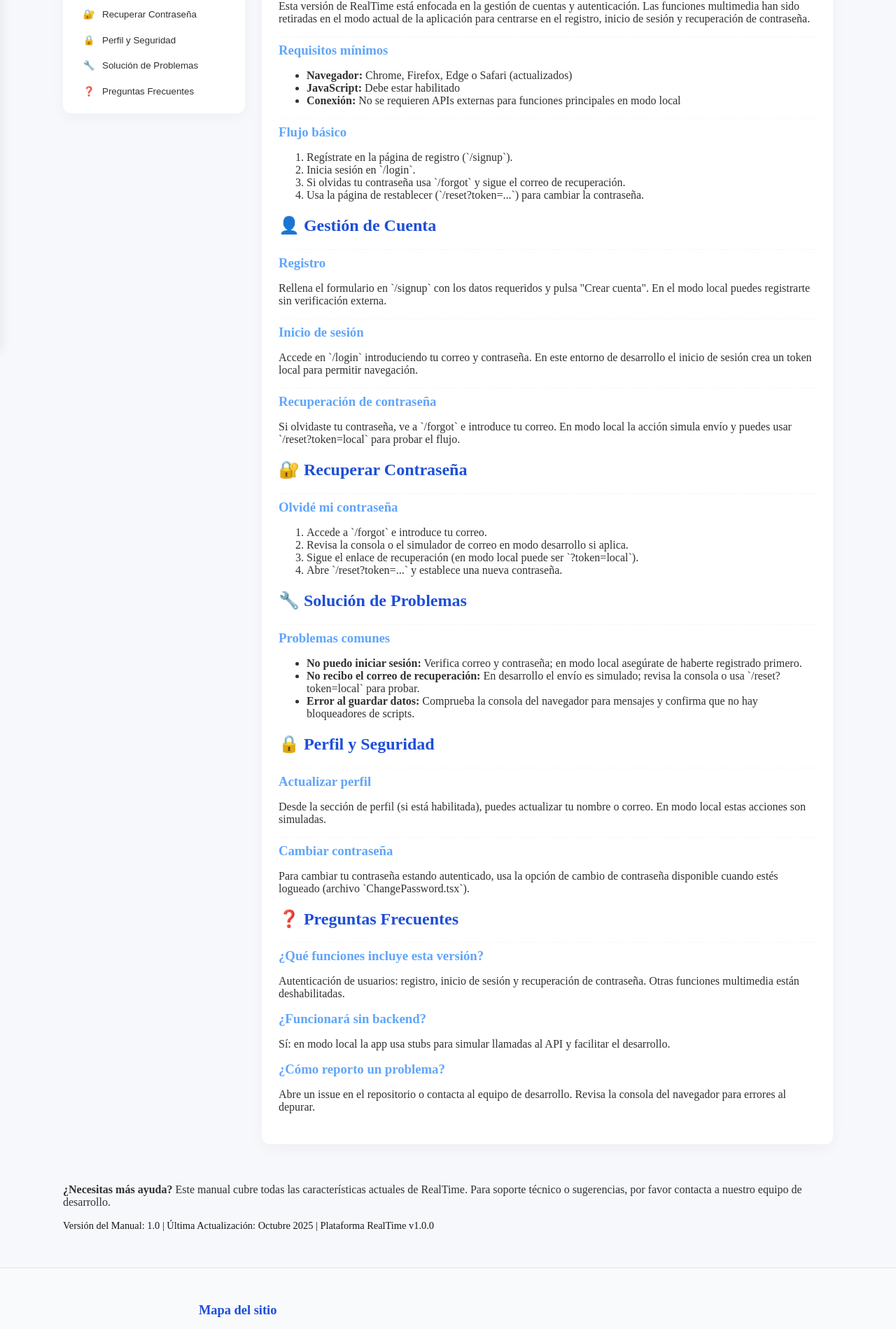
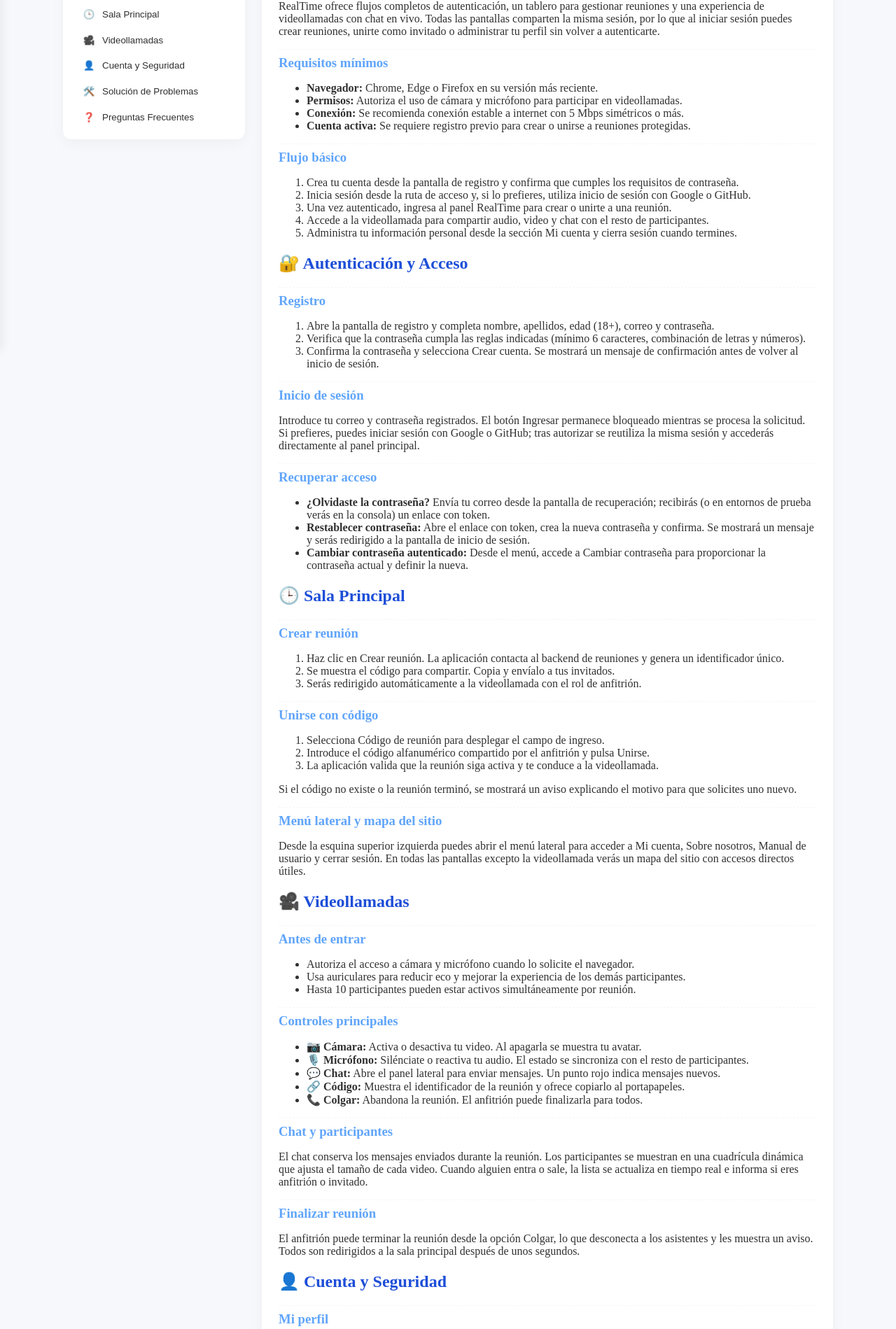
Before and after one commit to cordobabrayan2005/frontend_RealTime, a React (Vite) app: page /user-manual in a window 1280 px wide. Shown: the part 299-2198 px from the top of the page at 70% size. Built offline with nearby package versions, Linux system fonts and the light colour scheme; no server answers.

Commit message:
Update User manual

```diff
--- a/src/pages/UserManual.tsx
+++ b/src/pages/UserManual.tsx
@@ -19,10 +19,11 @@ export default function UserManual() {
    */
   const sections = [
     { id: "getting-started", title: "Primeros Pasos", icon: "🚀" },
-    { id: "account-management", title: "Gestión de Cuenta", icon: "👤" },
-    { id: "password-recovery", title: "Recuperar Contraseña", icon: "🔐" },
-    { id: "profile-security", title: "Perfil y Seguridad", icon: "🔒" },
-    { id: "troubleshooting", title: "Solución de Problemas", icon: "🔧" },
+    { id: "authentication", title: "Autenticación y Acceso", icon: "🔐" },
+    { id: "realtime-home", title: "Sala Principal", icon: "🕒" },
+    { id: "videocall", title: "Videollamadas", icon: "🎥" },
+    { id: "account-security", title: "Cuenta y Seguridad", icon: "👤" },
+    { id: "troubleshooting", title: "Solución de Problemas", icon: "🛠️" },
     { id: "faq", title: "Preguntas Frecuentes", icon: "❓" }
   ];
 
@@ -48,7 +49,7 @@ export default function UserManual() {
             <img src="/sinFondo.png" alt="RealTime" style={{width: 84, height: 'auto'}} />
             <div>
               <h1 id="manual-title">Manual de Usuario de RealTime</h1>
-              <p className="manual-subtitle">Guía para las funcionalidades actuales (autenticación)</p>
+              <p className="manual-subtitle">Guía para las funcionalidades actuales (autenticación, reuniones y videollamadas)</p>
             </div>
           </div>
           <div style={{marginTop: 10}}>
@@ -85,93 +86,174 @@ export default function UserManual() {
             <article className="content-block">
               <h3>Sobre este proyecto</h3>
               <p>
-                Esta versión de RealTime está enfocada en la gestión de cuentas y autenticación. Las
-                funciones multimedia han sido retiradas en el modo actual de la aplicación para centrarse
-                en el registro, inicio de sesión y recuperación de contraseña.
+                RealTime ofrece flujos completos de autenticación, un tablero para gestionar reuniones y una experiencia de videollamadas con chat en vivo.
+                Todas las pantallas comparten la misma sesión, por lo que al iniciar sesión puedes crear reuniones, unirte como invitado o administrar tu perfil sin volver a autenticarte.
               </p>
             </article>
 
             <article className="content-block">
               <h3>Requisitos mínimos</h3>
               <ul>
-                <li><strong>Navegador:</strong> Chrome, Firefox, Edge o Safari (actualizados)</li>
-                <li><strong>JavaScript:</strong> Debe estar habilitado</li>
-                <li><strong>Conexión:</strong> No se requieren APIs externas para funciones principales en modo local</li>
+                <li><strong>Navegador:</strong> Chrome, Edge o Firefox en su versión más reciente.</li>
+                <li><strong>Permisos:</strong> Autoriza el uso de cámara y micrófono para participar en videollamadas.</li>
+                <li><strong>Conexión:</strong> Se recomienda conexión estable a internet con 5 Mbps simétricos o más.</li>
+                <li><strong>Cuenta activa:</strong> Se requiere registro previo para crear o unirse a reuniones protegidas.</li>
               </ul>
             </article>
 
             <article className="content-block">
               <h3>Flujo básico</h3>
               <ol>
-                <li>Regístrate en la página de registro (`/signup`).</li>
-                <li>Inicia sesión en `/login`.</li>
-                <li>Si olvidas tu contraseña usa `/forgot` y sigue el correo de recuperación.</li>
-                <li>Usa la página de restablecer (`/reset?token=...`) para cambiar la contraseña.</li>
+                <li>Crea tu cuenta desde la pantalla de registro y confirma que cumples los requisitos de contraseña.</li>
+                <li>Inicia sesión desde la ruta de acceso y, si lo prefieres, utiliza inicio de sesión con Google o GitHub.</li>
+                <li>Una vez autenticado, ingresa al panel RealTime para crear o unirte a una reunión.</li>
+                <li>Accede a la videollamada para compartir audio, video y chat con el resto de participantes.</li>
+                <li>Administra tu información personal desde la sección Mi cuenta y cierra sesión cuando termines.</li>
               </ol>
             </article>
           </section>
 
-          {/* Account Management Section */}
-          <section id="account-management" className="manual-section" aria-labelledby="account-title">
-            <h2 id="account-title">👤 Gestión de Cuenta</h2>
+          {/* Authentication Section */}
+          <section id="authentication" className="manual-section" aria-labelledby="auth-title">
+            <h2 id="auth-title">🔐 Autenticación y Acceso</h2>
 
             <article className="content-block">
               <h3>Registro</h3>
-              <p>Rellena el formulario en `/signup` con los datos requeridos y pulsa "Crear cuenta". En el modo local puedes registrarte sin verificación externa.</p>
+              <ol>
+                <li>Abre la pantalla de registro y completa nombre, apellidos, edad (18+), correo y contraseña.</li>
+                <li>Verifica que la contraseña cumpla las reglas indicadas (mínimo 6 caracteres, combinación de letras y números).</li>
+                <li>Confirma la contraseña y selecciona Crear cuenta. Se mostrará un mensaje de confirmación antes de volver al inicio de sesión.</li>
+              </ol>
             </article>
 
             <article className="content-block">
               <h3>Inicio de sesión</h3>
-              <p>Accede en `/login` introduciendo tu correo y contraseña. En este entorno de desarrollo el inicio de sesión crea un token local para permitir navegación.</p>
+              <p>
+                Introduce tu correo y contraseña registrados. El botón Ingresar permanece bloqueado mientras se procesa la solicitud.
+                Si prefieres, puedes iniciar sesión con Google o GitHub; tras autorizar se reutiliza la misma sesión y accederás directamente al panel principal.
+              </p>
             </article>
 
             <article className="content-block">
-              <h3>Recuperación de contraseña</h3>
-              <p>Si olvidaste tu contraseña, ve a `/forgot` e introduce tu correo. En modo local la acción simula envío y puedes usar `/reset?token=local` para probar el flujo.</p>
+              <h3>Recuperar acceso</h3>
+              <ul>
+                <li><strong>¿Olvidaste la contraseña?</strong> Envía tu correo desde la pantalla de recuperación; recibirás (o en entornos de prueba verás en la consola) un enlace con token.</li>
+                <li><strong>Restablecer contraseña:</strong> Abre el enlace con token, crea la nueva contraseña y confirma. Se mostrará un mensaje y serás redirigido a la pantalla de inicio de sesión.</li>
+                <li><strong>Cambiar contraseña autenticado:</strong> Desde el menú, accede a Cambiar contraseña para proporcionar la contraseña actual y definir la nueva.</li>
+              </ul>
             </article>
           </section>
 
-          {/* Password recovery Section */}
-          <section id="password-recovery" className="manual-section" aria-labelledby="pwd-title">
-            <h2 id="pwd-title">🔐 Recuperar Contraseña</h2>
+          {/* RealTime Home Section */}
+          <section id="realtime-home" className="manual-section" aria-labelledby="realtime-title">
+            <h2 id="realtime-title">🕒 Sala Principal</h2>
 
             <article className="content-block">
-              <h3>Olvidé mi contraseña</h3>
+              <h3>Crear reunión</h3>
               <ol>
-                <li>Accede a `/forgot` e introduce tu correo.</li>
-                <li>Revisa la consola o el simulador de correo en modo desarrollo si aplica.</li>
-                <li>Sigue el enlace de recuperación (en modo local puede ser `?token=local`).</li>
-                <li>Abre `/reset?token=...` y establece una nueva contraseña.</li>
+                <li>Haz clic en Crear reunión. La aplicación contacta al backend de reuniones y genera un identificador único.</li>
+                <li>Se muestra el código para compartir. Copia y envíalo a tus invitados.</li>
+                <li>Serás redirigido automáticamente a la videollamada con el rol de anfitrión.</li>
               </ol>
+            </article>
+
+            <article className="content-block">
+              <h3>Unirse con código</h3>
+              <ol>
+                <li>Selecciona Código de reunión para desplegar el campo de ingreso.</li>
+                <li>Introduce el código alfanumérico compartido por el anfitrión y pulsa Unirse.</li>
+                <li>La aplicación valida que la reunión siga activa y te conduce a la videollamada.</li>
+              </ol>
+              <p>Si el código no existe o la reunión terminó, se mostrará un aviso explicando el motivo para que solicites uno nuevo.</p>
+            </article>
+
+            <article className="content-block">
+              <h3>Menú lateral y mapa del sitio</h3>
+              <p>
+                Desde la esquina superior izquierda puedes abrir el menú lateral para acceder a Mi cuenta, Sobre nosotros, Manual de usuario y cerrar sesión.
+                En todas las pantallas excepto la videollamada verás un mapa del sitio con accesos directos útiles.
+              </p>
+            </article>
+          </section>
+
+          {/* Videocall Section */}
+          <section id="videocall" className="manual-section" aria-labelledby="videocall-title">
+            <h2 id="videocall-title">🎥 Videollamadas</h2>
+
+            <article className="content-block">
+              <h3>Antes de entrar</h3>
+              <ul>
+                <li>Autoriza el acceso a cámara y micrófono cuando lo solicite el navegador.</li>
+                <li>Usa auriculares para reducir eco y mejorar la experiencia de los demás participantes.</li>
+                <li>Hasta 10 participantes pueden estar activos simultáneamente por reunión.</li>
+              </ul>
+            </article>
+
+            <article className="content-block">
+              <h3>Controles principales</h3>
+              <ul>
+                <li><strong>📷 Cámara:</strong> Activa o desactiva tu video. Al apagarla se muestra tu avatar.</li>
+                <li><strong>🎙️ Micrófono:</strong> Silénciate o reactiva tu audio. El estado se sincroniza con el resto de participantes.</li>
+                <li><strong>💬 Chat:</strong> Abre el panel lateral para enviar mensajes. Un punto rojo indica mensajes nuevos.</li>
+                <li><strong>🔗 Código:</strong> Muestra el identificador de la reunión y ofrece copiarlo al portapapeles.</li>
+                <li><strong>📞 Colgar:</strong> Abandona la reunión. El anfitrión puede finalizarla para todos.</li>
+              </ul>
+            </article>
+
+            <article className="content-block">
+              <h3>Chat y participantes</h3>
+              <p>
+                El chat conserva los mensajes enviados durante la reunión. Los participantes se muestran en una cuadrícula dinámica que ajusta el tamaño de cada video.
+                Cuando alguien entra o sale, la lista se actualiza en tiempo real e informa si eres anfitrión o invitado.
+              </p>
+            </article>
+
+            <article className="content-block">
+              <h3>Finalizar reunión</h3>
+              <p>
+                El anfitrión puede terminar la reunión desde la opción Colgar, lo que desconecta a los asistentes y les muestra un aviso. Todos son redirigidos a la sala principal después de unos segundos.
+              </p>
+            </article>
+          </section>
+
+          {/* Account & Security Section */}
+          <section id="account-security" className="manual-section" aria-labelledby="account-title">
+            <h2 id="account-title">👤 Cuenta y Seguridad</h2>
+
+            <article className="content-block">
+              <h3>Mi perfil</h3>
+              <p>
+                Desde Mi cuenta puedes editar nombre, apellidos, edad y consultar tu correo registrado. Activa el modo edición, ajusta los campos y guarda los cambios para sincronizarlos con el backend.
+              </p>
+            </article>
+
+            <article className="content-block">
+              <h3>Cambiar contraseña y cierre de sesión</h3>
+              <p>
+                Usa la opción Cambiar contraseña para actualizar tus credenciales mientras estás autenticado. El botón Cerrar sesión del menú lateral borra el token y te devuelve a la pantalla de inicio.
+              </p>
+            </article>
+
+            <article className="content-block">
+              <h3>Eliminar cuenta</h3>
+              <p>
+                En la pantalla de perfil puedes solicitar la eliminación definitiva de tu cuenta. Esta acción es irreversible y revoca inmediatamente el acceso a reuniones y datos almacenados.
+              </p>
             </article>
           </section>
 
           {/* Troubleshooting Section */}
           <section id="troubleshooting" className="manual-section" aria-labelledby="troubleshooting-title">
-            <h2 id="troubleshooting-title">🔧 Solución de Problemas</h2>
+            <h2 id="troubleshooting-title">🛠️ Solución de Problemas</h2>
 
             <article className="content-block">
-              <h3>Problemas comunes</h3>
+              <h3>Incidencias frecuentes</h3>
               <ul>
-                <li><strong>No puedo iniciar sesión:</strong> Verifica correo y contraseña; en modo local asegúrate de haberte registrado primero.</li>
-                <li><strong>No recibo el correo de recuperación:</strong> En desarrollo el envío es simulado; revisa la consola o usa `/reset?token=local` para probar.</li>
-                <li><strong>Error al guardar datos:</strong> Comprueba la consola del navegador para mensajes y confirma que no hay bloqueadores de scripts.</li>
+                <li><strong>No puedo iniciar sesión:</strong> Revisa las credenciales y comprueba si la sesión anterior expiró. Si olvidaste la contraseña, utiliza la opción de recuperación.</li>
+                <li><strong>Micrófono o cámara no se activan:</strong> Verifica permisos del navegador y que ninguna otra aplicación esté usando los dispositivos.</li>
+                <li><strong>Código de reunión inválido:</strong> Confirmar con el anfitrión que la reunión siga activa; los códigos caducan cuando el anfitrión la finaliza.</li>
+                <li><strong>Audio entrecortado:</strong> Cierra pestañas pesadas, usa conexión por cable si es posible y silencia tu micrófono cuando no hables para reducir carga.</li>
               </ul>
-            </article>
-          </section>
-
-          {/* Profile & Security Section */}
-          <section id="profile-security" className="manual-section" aria-labelledby="profile-title">
-            <h2 id="profile-title">🔒 Perfil y Seguridad</h2>
-
-            <article className="content-block">
-              <h3>Actualizar perfil</h3>
-              <p>Desde la sección de perfil (si está habilitada), puedes actualizar tu nombre o correo. En modo local estas acciones son simuladas.</p>
-            </article>
-
-            <article className="content-block">
-              <h3>Cambiar contraseña</h3>
-              <p>Para cambiar tu contraseña estando autenticado, usa la opción de cambio de contraseña disponible cuando estés logueado (archivo `ChangePassword.tsx`).</p>
             </article>
           </section>
 
@@ -181,18 +263,23 @@ export default function UserManual() {
 
             <article className="content-block">
               <div className="faq-item">
-                <h3>¿Qué funciones incluye esta versión?</h3>
-                <p>Autenticación de usuarios: registro, inicio de sesión y recuperación de contraseña. Otras funciones multimedia están deshabilitadas.</p>
+                <h3>¿Cuántos usuarios pueden unirse?</h3>
+                <p>Hasta diez participantes activos por reunión. Se muestran en la cuadrícula de video y se actualizan en tiempo real.</p>
               </div>
 
               <div className="faq-item">
-                <h3>¿Funcionará sin backend?</h3>
-                <p>Sí: en modo local la app usa stubs para simular llamadas al API y facilitar el desarrollo.</p>
+                <h3>¿Se graban las videollamadas?</h3>
+                <p>No. La versión actual solo realiza transmisión en vivo y no almacena audio ni video.</p>
+              </div>
+
+              <div className="faq-item">
+                <h3>¿Qué pasa si cierro el navegador?</h3>
+                <p>Perderás la conexión con la reunión. Al volver a abrir, inicia sesión nuevamente y usa el mismo código mientras la reunión siga activa.</p>
               </div>
 
               <div className="faq-item">
                 <h3>¿Cómo reporto un problema?</h3>
-                <p>Abre un issue en el repositorio o contacta al equipo de desarrollo. Revisa la consola del navegador para errores al depurar.</p>
+                <p>Contacta al equipo de soporte o abre un ticket en el repositorio del proyecto adjuntando capturas y el mensaje mostrado en pantalla.</p>
               </div>
             </article>
           </section>
@@ -203,11 +290,10 @@ export default function UserManual() {
         <footer className="manual-footer" role="contentinfo">
           <div className="footer-content">
             <p>
-              <strong>¿Necesitas más ayuda?</strong> Este manual cubre todas las características actuales de RealTime.
-              Para soporte técnico o sugerencias, por favor contacta a nuestro equipo de desarrollo.
+              <strong>¿Necesitas más ayuda?</strong> Este manual cubre las funcionalidades disponibles. Si detectas incidencias o tienes sugerencias, comunícate con el equipo de desarrollo.
             </p>
             <p className="version-info">
-              Versión del Manual: 1.0 | Última Actualización: Octubre 2025 | Plataforma RealTime v1.0.0
+              Versión del Manual: 2.0 | Última Actualización: Diciembre 2025 | Plataforma RealTime v1.0.0
             </p>
           </div>
         </footer>
```
